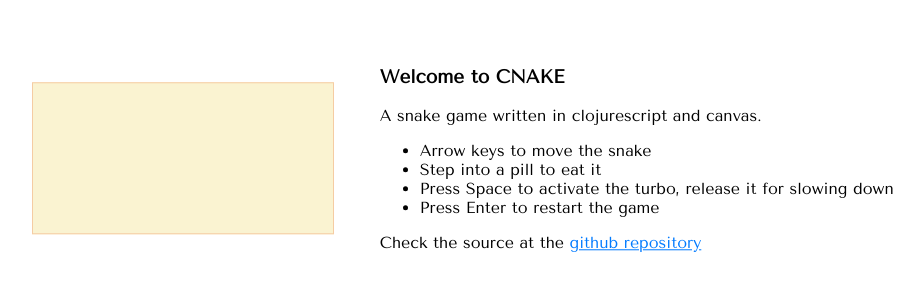
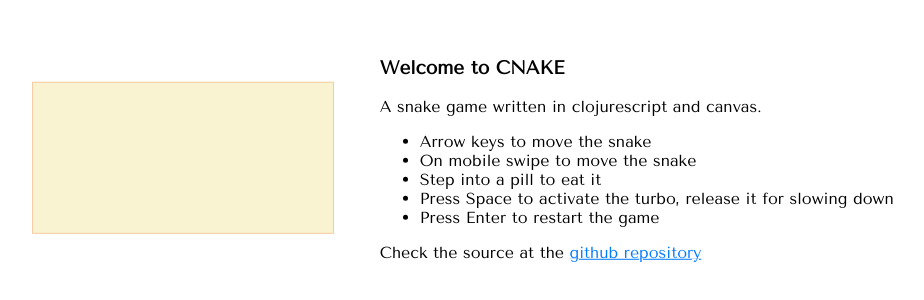
Before and after one commit to joakin/cnake, a plain HTML site: page dev.html in a window 1280 px wide. Shown: the part 242-542 px from the top of the page, without its empty margins (177-1101 px from the left). Drawn offline with nearby package versions, Linux system fonts and the light colour scheme; a script that the page names is missing.

Commit message:
Fix meta and update readme

```diff
--- a/dev.html
+++ b/dev.html
@@ -2,6 +2,7 @@
     <head>
         <title>cnake</title>
         <link href='./style.css' rel='stylesheet' />
+        <meta name="viewport" content="width=device-width, initial-scale=1">
     </head>
     <body>
         <div id='game'>
@@ -11,6 +12,7 @@
                 <p>A snake game written in clojurescript and canvas.</p>
                 <ul>
                     <li>Arrow keys to move the snake</li>
+                    <li>On mobile swipe to move the snake</li>
                     <li>Step into a pill to eat it</li>
                     <li>Press Space to activate the turbo, release it for slowing down</li>
                     <li>Press Enter to restart the game</li>
```
Also changed, not shown: index.html (+2 -0 lines), 1 other file.
